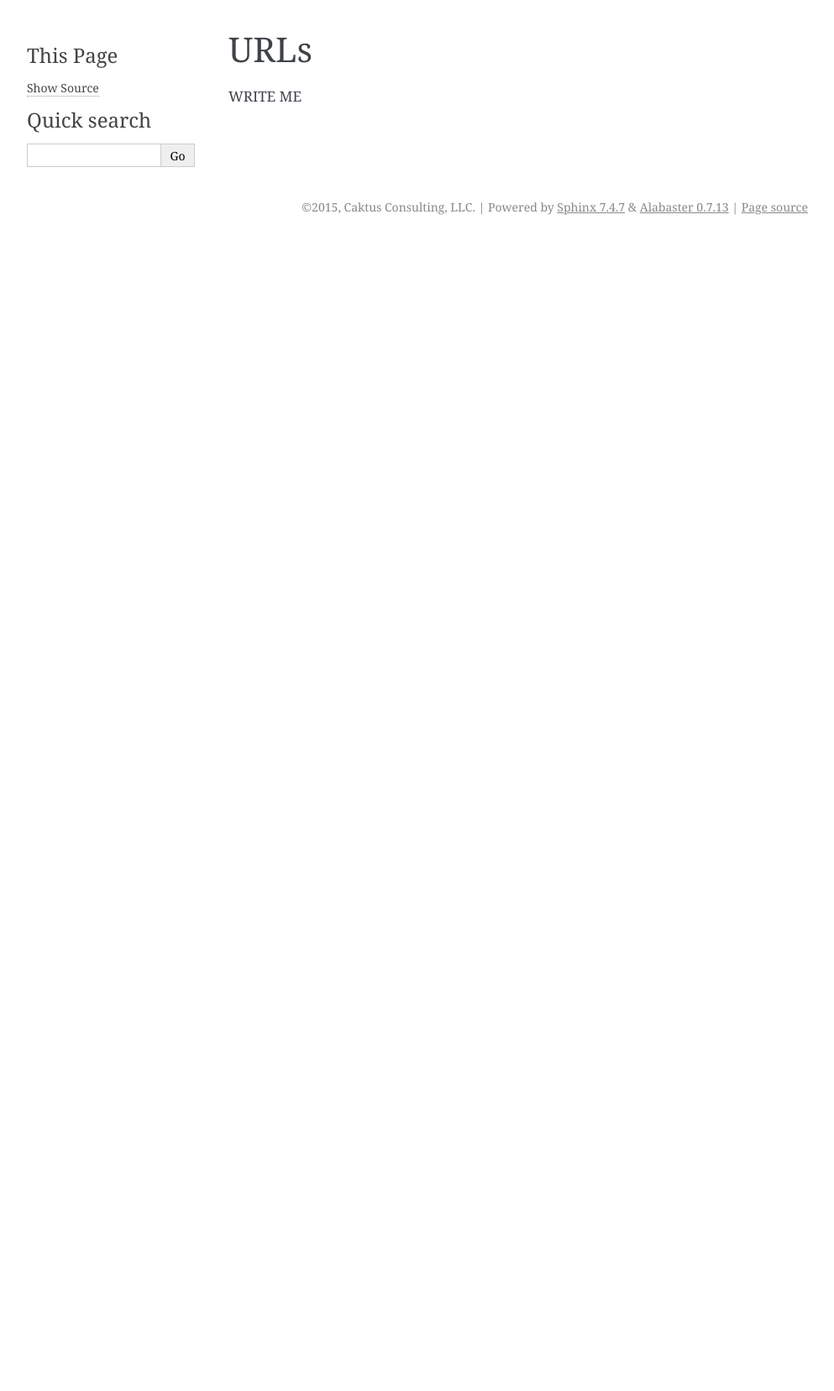
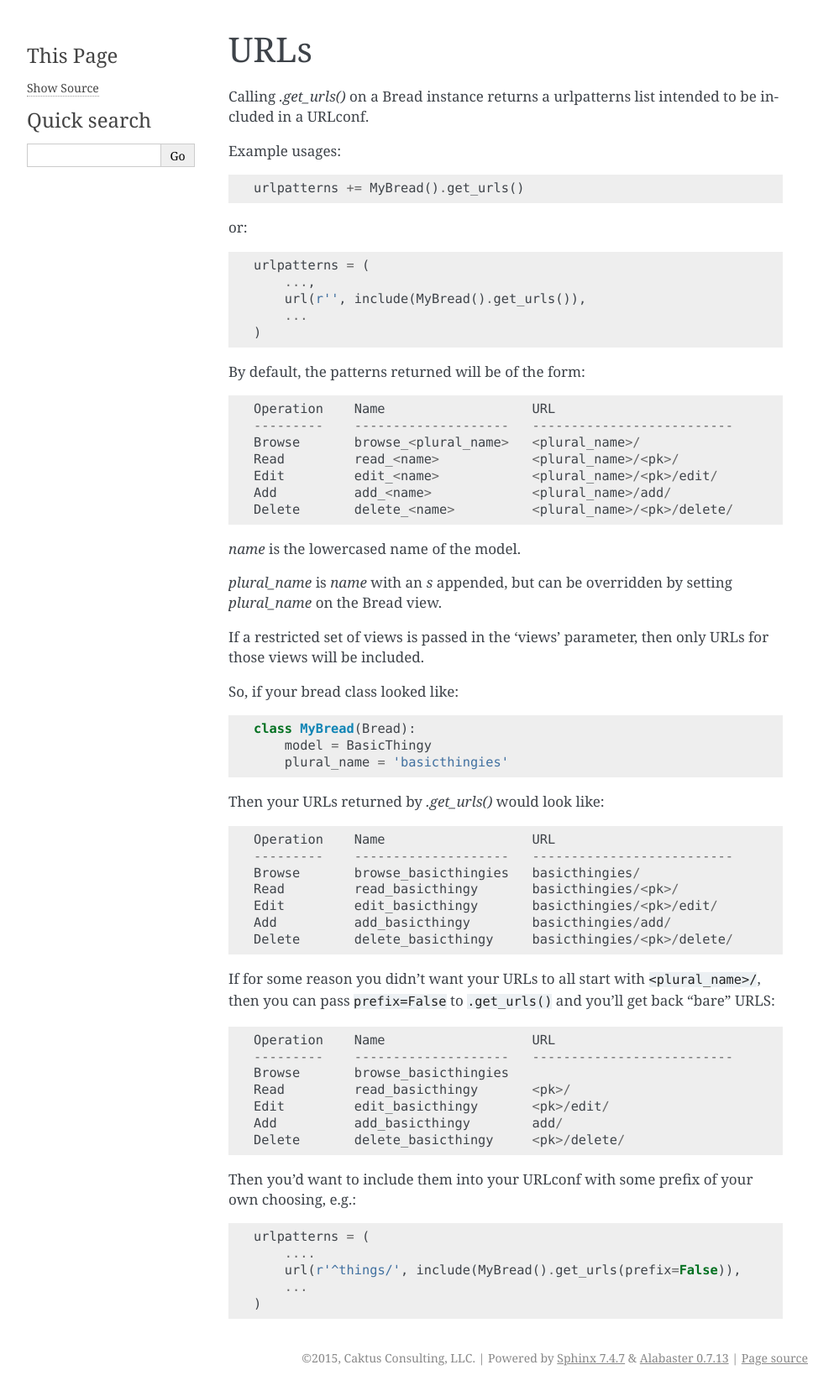
Before and after one commit to caktus/django_bread, a Sphinx documentation site: the page built from docs/urls.rst, in a window 1280 px wide. Shown: the whole page at 84% size, without its empty margins (148-1141 px from the left). Built offline with Sphinx 7.4.7, drawn with Linux system fonts in a browser that asks for light colours; pages that are not in the unit, such as notebooks, are missing from menus; before the commit the page ends 900 px from its top, so only the background shows below that.

Commit message:
13 Allow URLs that don't include the model name at the front
Fixes #13

```diff
--- a/docs/urls.rst
+++ b/docs/urls.rst
@@ -3,4 +3,73 @@
 URLs
 ====
 
-WRITE ME
+Calling `.get_urls()` on a Bread instance returns a urlpatterns
+list intended to be included in a URLconf.
+
+Example usages::
+
+    urlpatterns += MyBread().get_urls()
+
+or::
+
+    urlpatterns = (
+        ...,
+        url(r'', include(MyBread().get_urls()),
+        ...
+    )
+
+By default, the patterns returned will be of the form::
+
+           Operation    Name                   URL
+           ---------    --------------------   --------------------------
+           Browse       browse_<plural_name>   <plural_name>/
+           Read         read_<name>            <plural_name>/<pk>/
+           Edit         edit_<name>            <plural_name>/<pk>/edit/
+           Add          add_<name>             <plural_name>/add/
+           Delete       delete_<name>          <plural_name>/<pk>/delete/
+
+`name` is the lowercased name of the model.
+
+`plural_name` is `name` with an `s` appended, but can be overridden by
+setting `plural_name` on the Bread view.
+
+If a restricted set of views is passed in the 'views' parameter, then
+only URLs for those views will be included.
+
+So, if your bread class looked like::
+
+
+    class MyBread(Bread):
+        model = BasicThingy
+        plural_name = 'basicthingies'
+
+Then your URLs returned by `.get_urls()` would look like::
+
+       Operation    Name                   URL
+       ---------    --------------------   --------------------------
+       Browse       browse_basicthingies   basicthingies/
+       Read         read_basicthingy       basicthingies/<pk>/
+       Edit         edit_basicthingy       basicthingies/<pk>/edit/
+       Add          add_basicthingy        basicthingies/add/
+       Delete       delete_basicthingy     basicthingies/<pk>/delete/
+
+If for some reason you didn't want your URLs to all start with ``<plural_name>/``,
+then you can pass ``prefix=False`` to ``.get_urls()`` and you'll get back
+"bare" URLS::
+
+       Operation    Name                   URL
+       ---------    --------------------   --------------------------
+       Browse       browse_basicthingies
+       Read         read_basicthingy       <pk>/
+       Edit         edit_basicthingy       <pk>/edit/
+       Add          add_basicthingy        add/
+       Delete       delete_basicthingy     <pk>/delete/
+
+Then you'd want to include them into your URLconf with some prefix of your own
+choosing, e.g.::
+
+    urlpatterns = (
+        ....
+        url(r'^things/', include(MyBread().get_urls(prefix=False)),
+        ...
+    )
```
Also changed, not shown: 3 other files.
